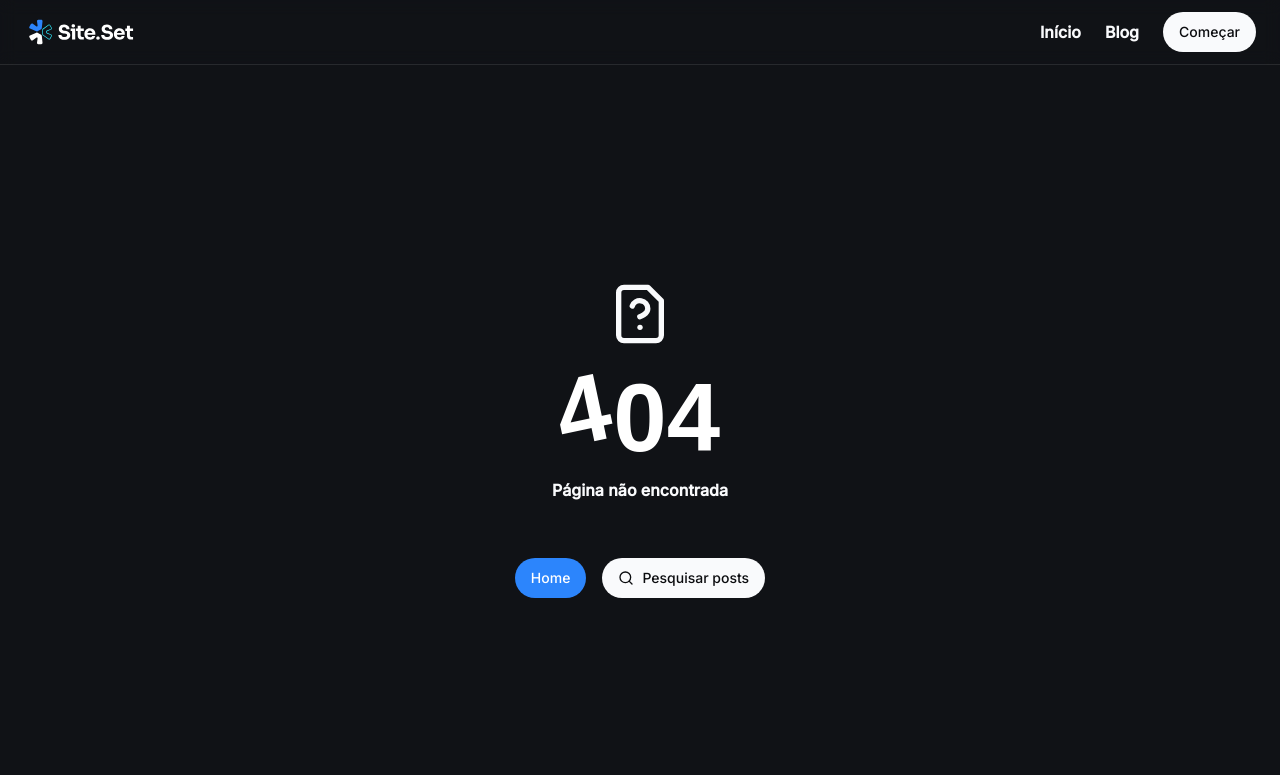
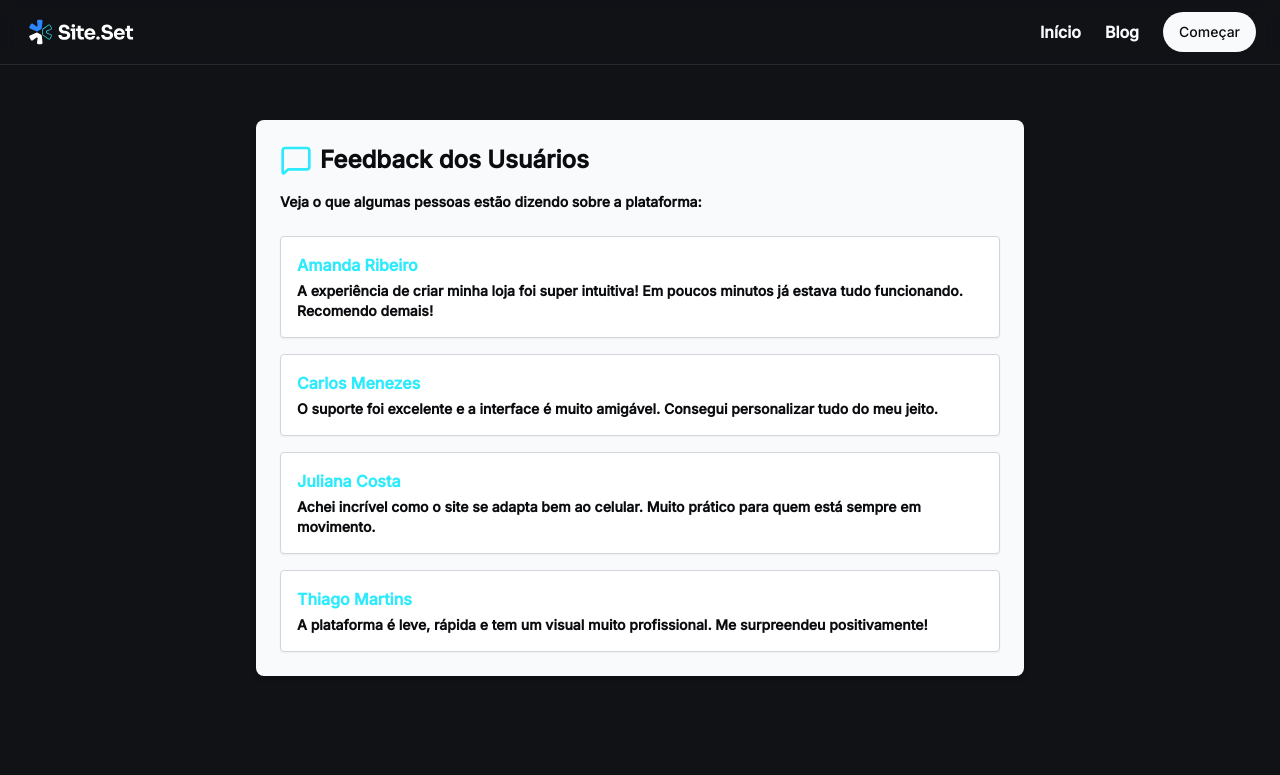
Before and after one commit to Popotomimi/NextRocketSeat, a Next.js app: page /feedback in a window 1280 px wide. Before the commit this address had no page. Shown: the top 775 px of the page. Built offline with nearby package versions, Linux system fonts and the light colour scheme; a web font is replaced by a local one.

Commit message:
Add pages
Add criar-loja, feedback, politica-de-privacidade and termos-de-uso.

```diff
--- /dev/null
+++ b/src/app/criar-loja/page.tsx
@@ -0,0 +1,24 @@
+import { Store } from "lucide-react";
+import Link from "next/link";
+
+const CriarLoja = () => {
+  return (
+    <div className="flex flex-col items-center justify-center p-6 rounded-lg shadow-md bg-gray-900 text-gray-100 w-[90%] md:max-w-md mx-auto mt-20 mb-20">
+      <Store className="text-cyan-100 text-5xl mb-4" />
+      <h1 className="text-2xl font-bold mb-2">Criar Sua Loja</h1>
+      <p className="text-center text-sm mb-4">
+        Pronto para começar sua jornada? Acesse meu portfólio e solicite sua
+        loja personalizada.
+      </p>
+      <Link
+        href="https://popotomimi.netlify.app/"
+        target="_blank"
+        rel="noopener noreferrer"
+        className="bg-cyan-100 text-gray-800 px-4 py-2 rounded hover:bg-cyan-200 transition-colors duration-300">
+        Ir para o Portfólio
+      </Link>
+    </div>
+  );
+};
+
+export default CriarLoja;
--- /dev/null
+++ b/src/app/feedback/page.tsx
@@ -0,0 +1,50 @@
+import { MessageSquare } from "lucide-react";
+
+const FeedbackPage = () => {
+  const feedbacks = [
+    {
+      nome: "Amanda Ribeiro",
+      mensagem:
+        "A experiência de criar minha loja foi super intuitiva! Em poucos minutos já estava tudo funcionando. Recomendo demais!",
+    },
+    {
+      nome: "Carlos Menezes",
+      mensagem:
+        "O suporte foi excelente e a interface é muito amigável. Consegui personalizar tudo do meu jeito.",
+    },
+    {
+      nome: "Juliana Costa",
+      mensagem:
+        "Achei incrível como o site se adapta bem ao celular. Muito prático para quem está sempre em movimento.",
+    },
+    {
+      nome: "Thiago Martins",
+      mensagem:
+        "A plataforma é leve, rápida e tem um visual muito profissional. Me surpreendeu positivamente!",
+    },
+  ];
+
+  return (
+    <div className="bg-gray-100 text-gray-800 p-6 w-[90%] md:max-w-3xl mx-auto mt-20 mb-20 rounded-lg shadow-md">
+      <div className="flex items-center mb-4">
+        <MessageSquare className="text-cyan-100 w-8 h-8 mr-2" />
+        <h1 className="text-2xl font-bold">Feedback dos Usuários</h1>
+      </div>
+      <p className="text-sm mb-6">
+        Veja o que algumas pessoas estão dizendo sobre a plataforma:
+      </p>
+      <div className="space-y-4">
+        {feedbacks.map((fb, index) => (
+          <div
+            key={index}
+            className="bg-white p-4 rounded shadow-sm border border-gray-200">
+            <h2 className="font-semibold text-cyan-100">{fb.nome}</h2>
+            <p className="text-sm mt-1">{fb.mensagem}</p>
+          </div>
+        ))}
+      </div>
+    </div>
+  );
+};
+
+export default FeedbackPage;
--- /dev/null
+++ b/src/app/politica-de-privacidade/page.tsx
@@ -0,0 +1,37 @@
+import { ShieldCheck } from "lucide-react";
+
+const PoliticaDePrivacidade = () => {
+  return (
+    <div className="bg-gray-100 text-gray-800 p-6 w-[90%] md:max-w-3xl mx-auto mt-20 mb-20 rounded-lg shadow-md">
+      <div className="flex items-center mb-4">
+        <ShieldCheck className="text-cyan-100 w-8 h-8 mr-2" />
+        <h1 className="text-2xl font-bold">Política de Privacidade</h1>
+      </div>
+      <p className="text-sm mb-4">
+        Sua privacidade é importante para nós. Esta política descreve como suas
+        informações são coletadas, usadas e protegidas.
+      </p>
+      <ul className="list-disc list-inside space-y-2 text-sm">
+        <li>
+          🔒 Coletamos apenas os dados necessários para oferecer uma melhor
+          experiência.
+        </li>
+        <li>
+          🔒 Seus dados não serão compartilhados com terceiros sem
+          consentimento.
+        </li>
+        <li>
+          🔒 Utilizamos medidas de segurança para proteger suas informações.
+        </li>
+        <li>
+          🔒 Você pode solicitar a exclusão dos seus dados a qualquer momento.
+        </li>
+      </ul>
+      <p className="text-xs text-gray-600 mt-6">
+        Última atualização: 17 de setembro de 2025
+      </p>
+    </div>
+  );
+};
+
+export default PoliticaDePrivacidade;
--- /dev/null
+++ b/src/app/termos-de-uso/page.tsx
@@ -0,0 +1,35 @@
+import { FileText } from "lucide-react";
+
+const TermosDeUso = () => {
+  return (
+    <div className="bg-gray-100 text-gray-800 p-6 w-[90%] md:max-w-3xl mx-auto mt-20 mb-20 rounded-lg shadow-md">
+      <div className="flex items-center mb-4">
+        <FileText className="text-cyan-100 w-8 h-8 mr-2" />
+        <h1 className="text-2xl font-bold">Termos de Uso</h1>
+      </div>
+      <p className="text-sm mb-4">
+        Ao utilizar esta plataforma, você concorda com os seguintes termos:
+      </p>
+      <ul className="list-disc list-inside space-y-2 text-sm">
+        <li>
+          ✅ Você é responsável pelas informações fornecidas ao criar sua loja.
+        </li>
+        <li>
+          ✅ O uso indevido da plataforma pode resultar em suspensão da conta.
+        </li>
+        <li>
+          ✅ Os dados coletados serão tratados conforme nossa política de
+          privacidade.
+        </li>
+        <li>
+          ✅ Reservamo-nos o direito de modificar os termos a qualquer momento.
+        </li>
+      </ul>
+      <p className="text-xs text-gray-600 mt-6">
+        Última atualização: 17 de setembro de 2025
+      </p>
+    </div>
+  );
+};
+
+export default TermosDeUso;
```
